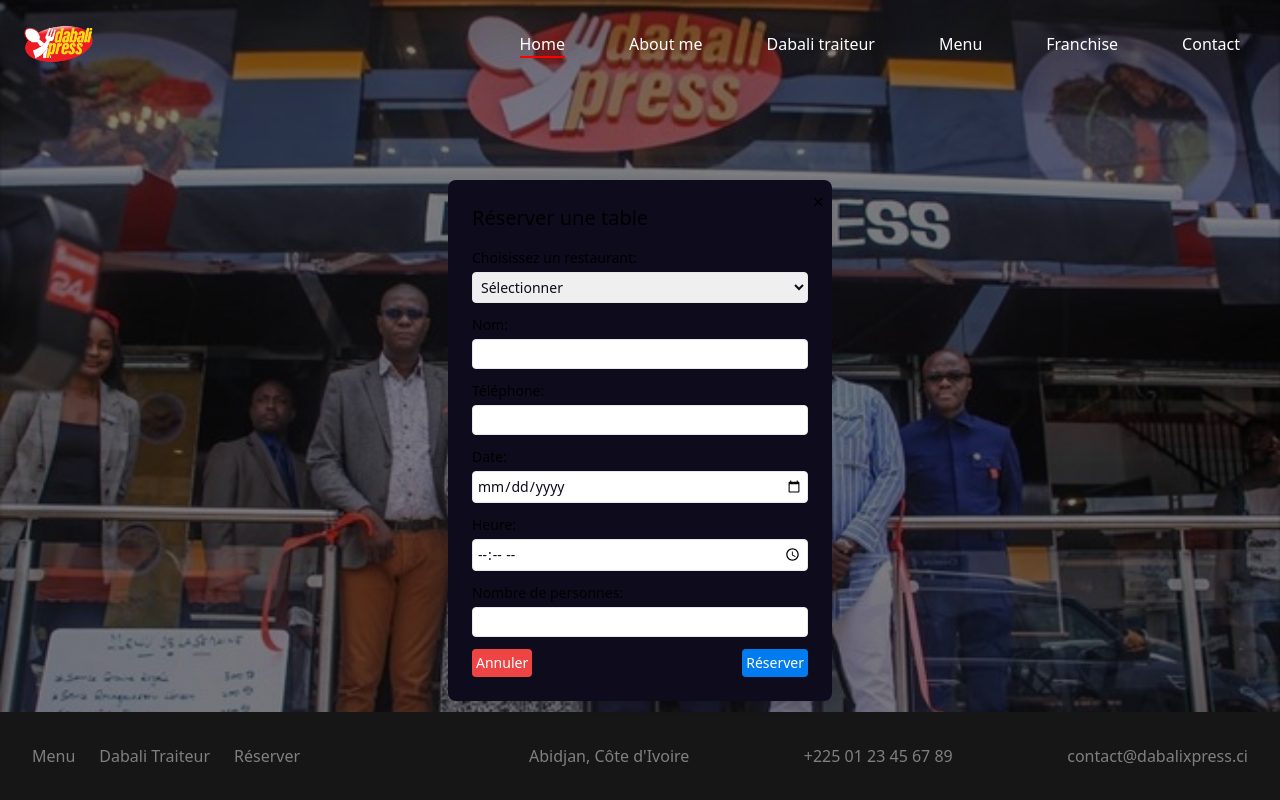
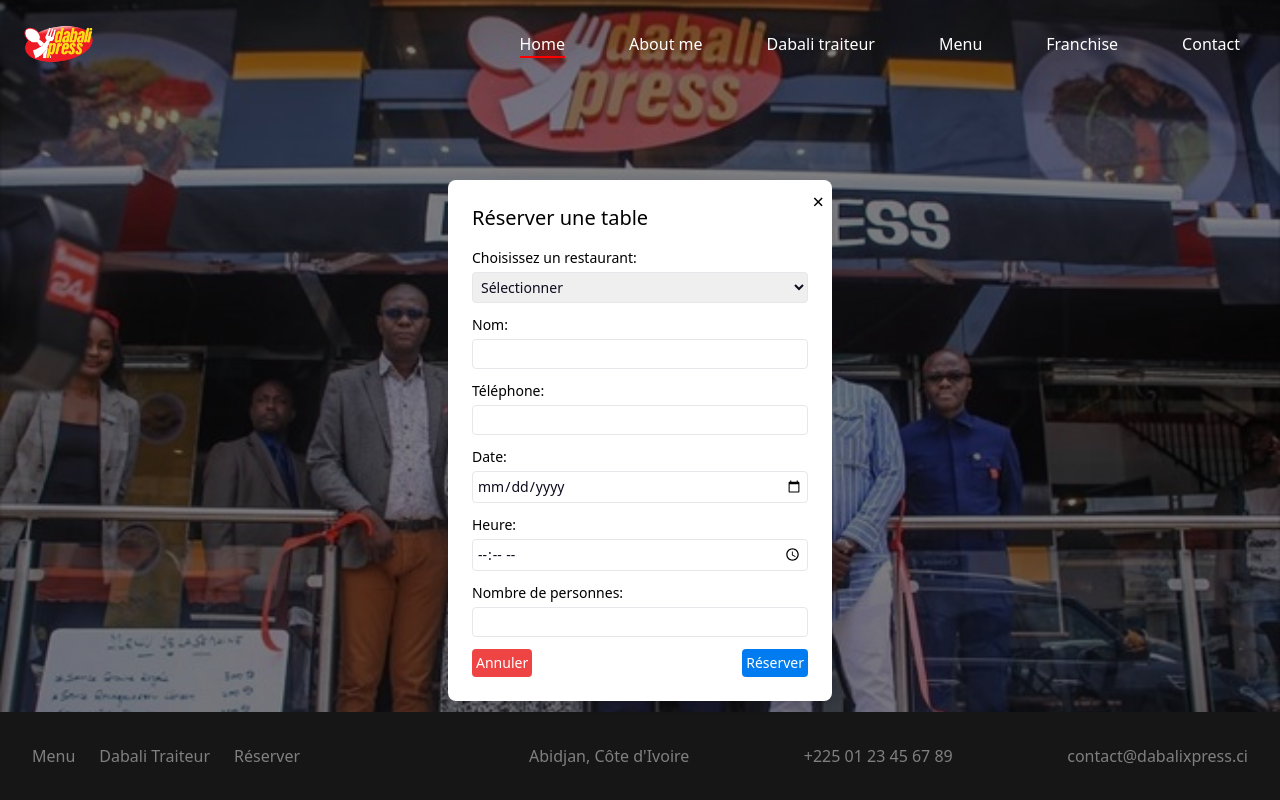
Before and after one commit to Bekono4526/Dabali-project, a React (Vite) app: page / in a window 1280 px wide. Both pictures are taken after a click on the button "Réserver". Built offline with nearby package versions, Linux system fonts and the light colour scheme.

Commit message:
foot-menu

```diff
--- a/src/components/FooterMenu.jsx
+++ b/src/components/FooterMenu.jsx
@@ -47,7 +47,7 @@
 
       {showPopup && (
         <div className="fixed inset-0 bg-black bg-opacity-50 flex items-center justify-center z-50">
-          <div className="bg-dark-purple p-6 rounded-lg shadow-lg relative w-96 mt-20">
+          <div className="bg-white p-6 rounded-lg shadow-lg relative w-96 mt-20">
             <button onClick={togglePopup} className="absolute top-2 right-2 text-xl">&times;</button>
             <h2 className="text-xl mb-4">Réserver une table</h2>
             <form onSubmit={handleSubmit}>
```
